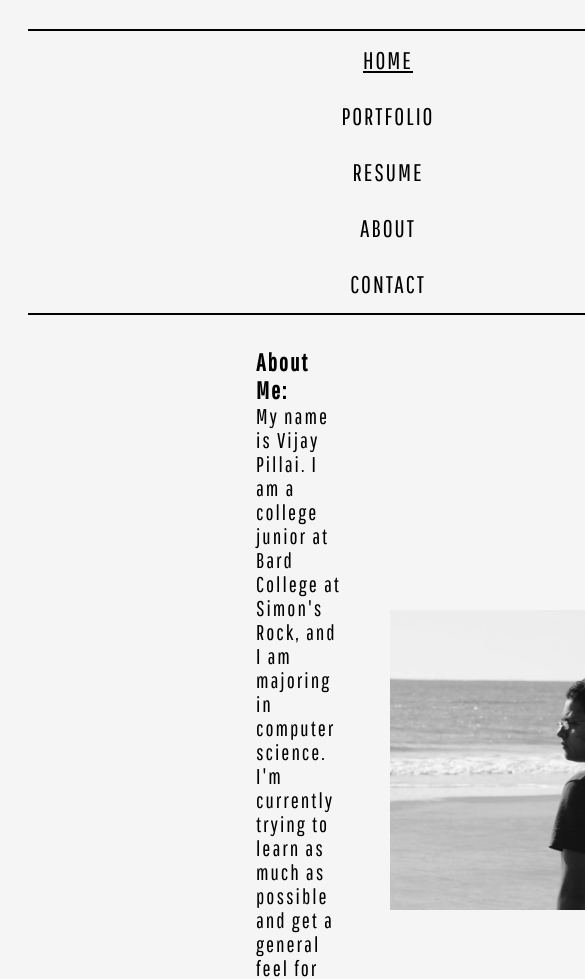
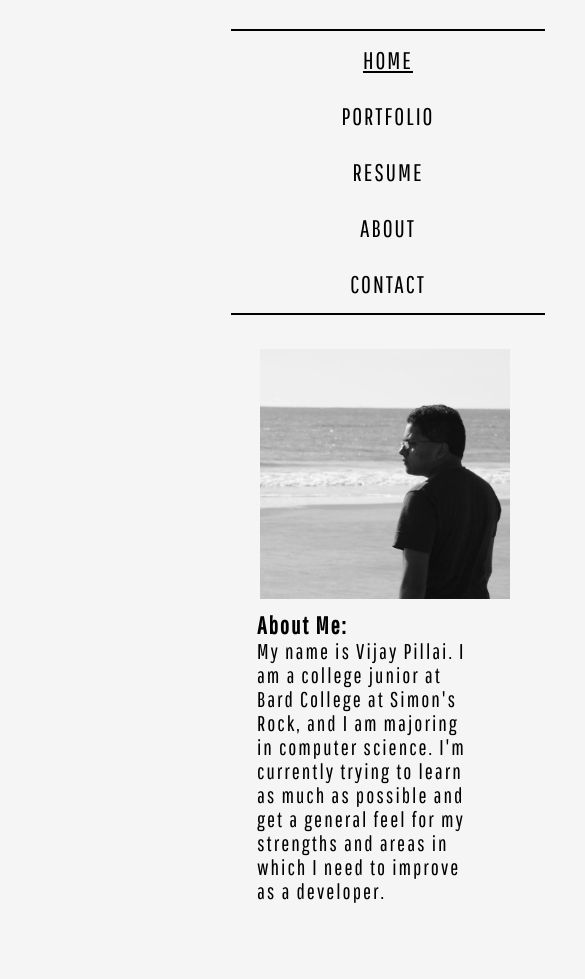
Before and after one commit to Vijay-P/Vijay-P.github.io, a plain HTML site: page index.html in a window 390 px wide. Shown: the part 121-1100 px from the top of the page, 585 px wide, since content can reach past the window. After the commit the page ends 1036 px from the top, so only its background shows below. Drawn offline with Linux system fonts and the light colour scheme.

Commit message:
index.html mostly optimized

```diff
--- a/index.html
+++ b/index.html
@@ -2,10 +2,8 @@
   <head>
     <link rel="stylesheet" type="text/css" href="style.css">
     <link rel="shortcut icon" href="/favcon.ico" type="image/x-icon" />
-    <!-- <meta name="viewport" content="width=device-width, initial-scale=1, maximum-scale=1" /> -->
-    <meta name="viewport" content="width=520, target-densitydpi=high-dpi" />
-    <meta http-equiv="Content-Type" content="application/vnd.wap.xhtml+xml; charset=utf-8" />
-    <meta name="HandheldFriendly" content="true" />
+    <meta name="viewport" content="width=device-width, initial-scale=1, maximum-scale=1" />
+    <!-- <meta name="viewport" content="width=device-width, target-densitydpi=high-dpi" /> -->
     <title>Homepage</title>
   </head>
   <body>
@@ -30,12 +28,12 @@
       <col width="400px">
       <col width="400px">
       <table border="0">
-      <tr>
-        <td><p id = "ptable"><font style="font-size: 18pt";><b>About Me:</b></font><br>My name is Vijay Pillai. I am a college
+      <t id = "index">
+        <td id = "pdesc"><p id = "ptable"><font style="font-size: 18pt";><b>About Me:</b></font><br>My name is Vijay Pillai. I am a college
           junior at Bard College at Simon's Rock, and I am majoring in computer
           science. I'm currently trying to learn as much as possible and get a
           general feel for my strengths and areas in which I need to improve as a developer.</p></td>
-        <td><p id = "profile"><img id = "profile-pic" src="profile.jpg";></p></td>
+        <td id = "ppic"><p id = "profile"><img id = "profile-pic" src="profile.jpg";></p></td>
       </tr>
     </table>
   </div>
--- a/style.css
+++ b/style.css
@@ -148,8 +148,12 @@ h1{
 }
 
 @media only screen and (max-width: 480px){
+  #container, #header, #content, #footer {
+    float: none !important;
+    width: device-width !important;
+  }
   body{
-    max-width: 100%;
+    width: min-width !important;
   }
   #navigation li{
     display: block;
@@ -163,7 +167,7 @@ h1{
     text-align: center;
   }
   #navigation{
-    width: calc(max-width * 70.3125%);
+    width: 35.3125%;
     padding: 15px 30px;
     margin: 0px auto 0px auto;
     border-top: 2px solid #000;
@@ -173,4 +177,22 @@ h1{
   #divider{
     visibility: hidden;
   }
+  #ppic{
+    display: table-header-group;
+  }
+  #pdesc{
+    display: table-footer-group;
+    padding-bottom: 10px;
+  }
+  #profile{
+    padding-left: calc(50%);
+    padding-bottom: 10px;
+  }
+  #profile-pic{
+    width: 250px;
+    height: 250px;
+  }
+  #index{
+    display: table-cell;
+  }
 }
```
